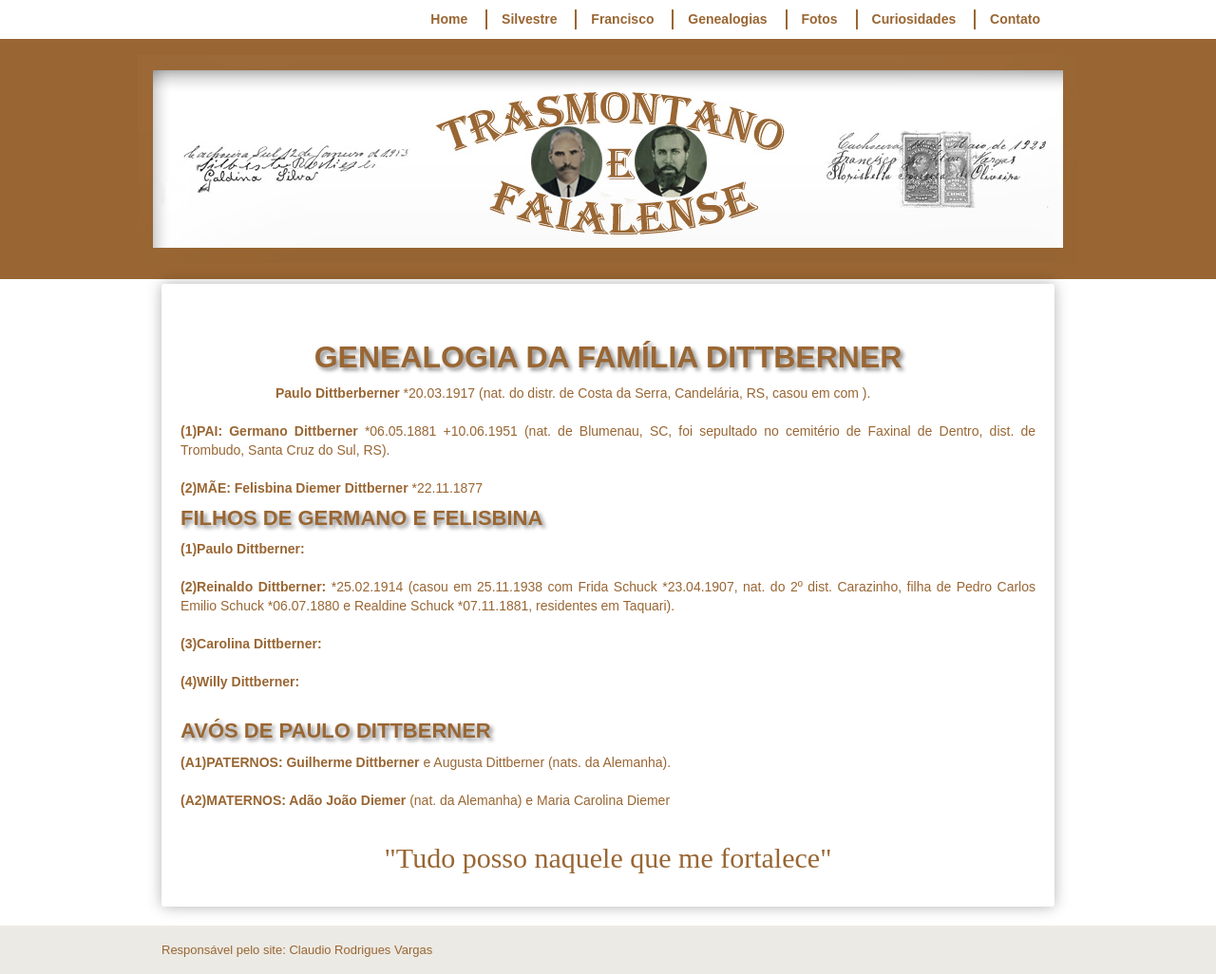
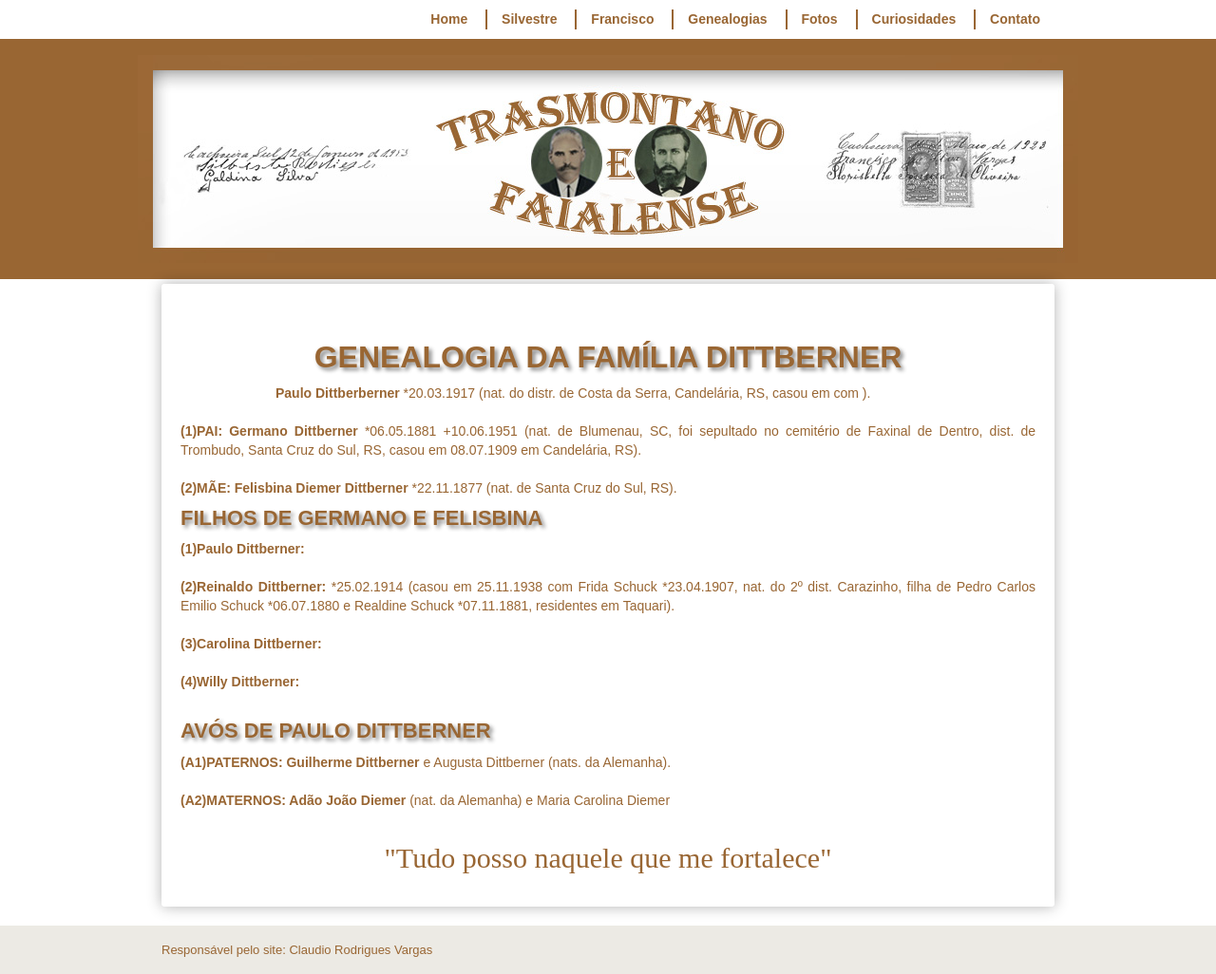
Before and after one commit to claudiovargas1955/claudiovargas1955.github.io, a Jekyll site: the page built from _pages/familia-dittberner.html, in a window 1280 px wide. Shown: the whole page at 95% size. Built offline with Jekyll 4.4.1, drawn with Linux system fonts in a browser that asks for light colours; some web fonts are replaced.

Commit message:
Update familia-dittberner.html

```diff
--- a/_pages/familia-dittberner.html
+++ b/_pages/familia-dittberner.html
@@ -100,8 +100,9 @@ details[open] summary {color:#996633;
   ). <br><br>
 
 <b>(1)PAI: Germano Dittberner  </b>*06.05.1881 +10.06.1951 (nat. de Blumenau, SC, foi sepultado no cemitério de Faxinal de Dentro,
-dist. de Trombudo, Santa Cruz do Sul, RS).<br><br>
-<b>(2)MÃE: Felisbina Diemer Dittberner </b>*22.11.1877<br>
+dist. de Trombudo, Santa Cruz do Sul, RS, casou em 08.07.1909 em Candelária, RS).<br><br>
+
+<b>(2)MÃE: Felisbina Diemer Dittberner </b>*22.11.1877 (nat. de Santa Cruz do Sul, RS).<br>
 
 <h4>FILHOS DE GERMANO E FELISBINA</h4>
 <p><b>(1)Paulo Dittberner: </b><br><br>
```
